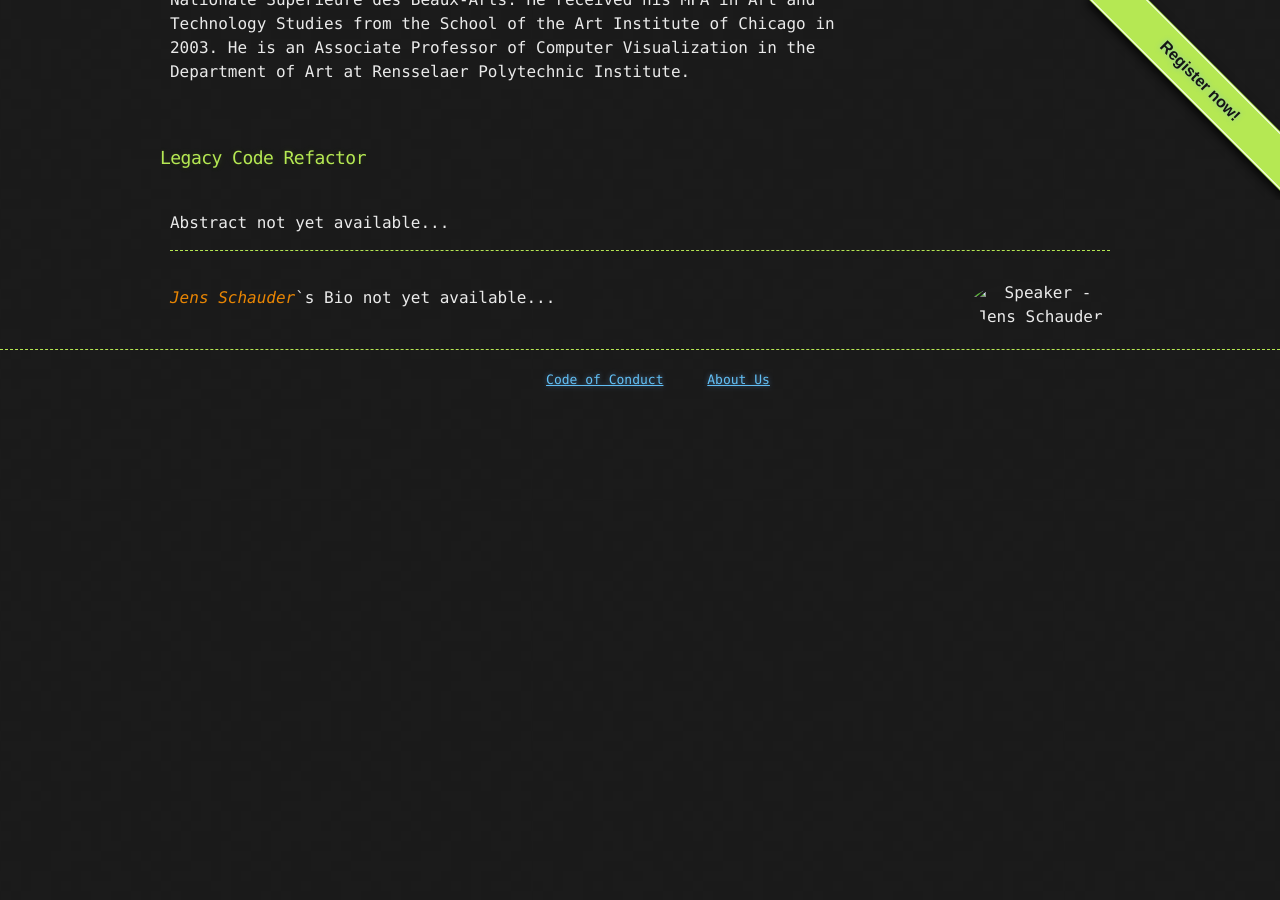
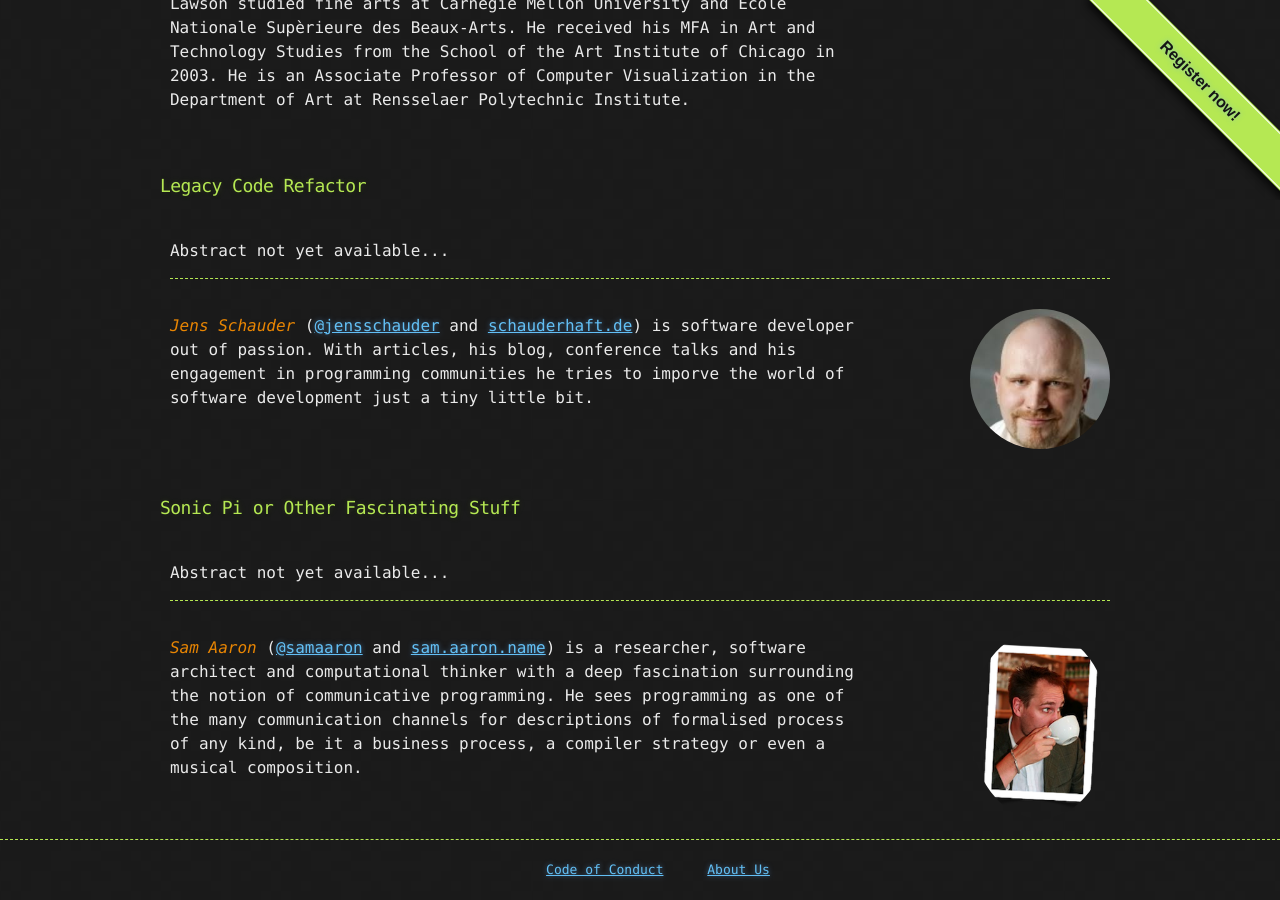
Before and after one commit to BreathingCode/BreathingCode.github.io, a Jekyll site: the page built from program.html, in a window 1280 px wide and 900 px high, scrolled down 4288 px. Built offline with Jekyll 4.4.1, drawn with Linux system fonts in a browser that asks for light colours; nearby versions of some CDN libraries; Markdown is read by kramdown in place of the engine named in the settings; before the commit the page ends 4698 px from its top, so only the background shows below that; some of the changed text lies outside the part shown.

Commit message:
Added short bio for Jens. Added overview ling and short bio for Sam.

```diff
--- a/program.html
+++ b/program.html
@@ -32,6 +32,10 @@ layout: grid
   <li>
     <a class="session" href="#intro-responsive-graphics">Intro to Live Coding Responsive Graphics</a>
     <a class="performer" href="#shawn-lawson">Shawn Lawson</a>
+  </li>
+  <li>
+    <a class="session" href="#sonic-pi">Sonic Pi or Other Fascinating Stuff</a>
+    <a class="performer" href="#sam-aaron">Sam Aaron</a>
   </li>
 </ul>
 
@@ -363,7 +367,11 @@ layout: grid
 <a  name="jens-schauder"></a>
 <div class="bio">
   <p>
-    <em>Jens Schauder</em>`s Bio not yet available...
+    <em>Jens Schauder</em> (<a href="https://twitter.com/jensschauder">@jensschauder</a>
+    and <a href="http://schauderhaft.de/">schauderhaft.de</a>) is software
+    developer out of passion. With articles, his blog, conference talks and
+    his engagement in programming communities he tries to imporve the world
+    of software development just a tiny little bit.
   </p>
 </div>
 <div class="avatar" >
@@ -371,3 +379,31 @@ layout: grid
 </div>
 
 <div class="session-separator"></div>
+
+<a name="sonic-pi"></a>
+<h3>Sonic Pi or Other Fascinating Stuff</h3>
+
+<article class="session-abstract">
+  <p>
+    Abstract not yet available...
+  </p>
+
+</article>
+
+<a  name="sam-aaron"></a>
+<div class="bio">
+  <p>
+    <em>Sam Aaron</em> (<a href="https://twitter.com/samaaron">@samaaron</a> and
+    <a href="http://sam.aaron.name/">sam.aaron.name</a>) is a researcher,
+    software architect and computational thinker with a deep fascination
+    surrounding the notion of communicative programming.
+    He sees programming as one of the many communication channels for
+    descriptions of formalised process of any kind, be it a business process,
+    a compiler strategy or even a musical composition.
+  </p>
+</div>
+<div class="avatar" >
+  <img src="/images/speakers/Sam_Aaron.png" alt="Speaker - Sam Aaron">
+</div>
+
+<div class="session-separator"></div>
```
Also changed, not shown: images/speakers/Jens_Schauder.jpg (added), images/speakers/Sam_Aaron.png (added).
